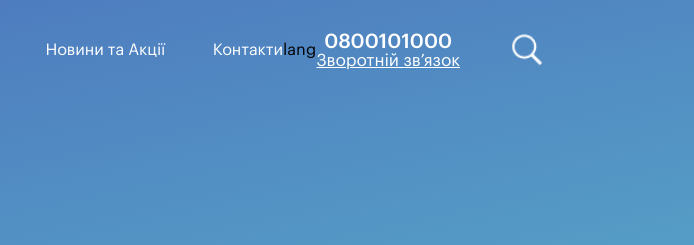
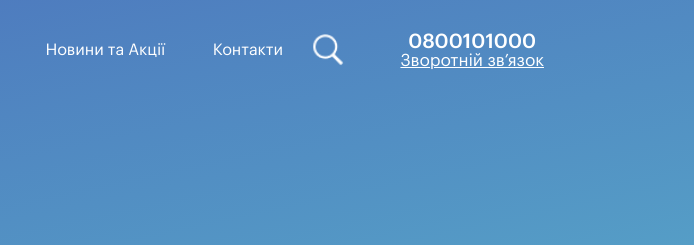
Before and after one commit to webazex/chicken-front, a plain HTML site: page index.html in a window 1280 px wide. Shown: the top 245 px of the page, 586-1280 px from the left. Drawn offline with Linux system fonts and the light colour scheme; files whose address does not match are found by name.

Commit message:
fix search icon position

```diff
--- a/css/main.css
+++ b/css/main.css
@@ -129,7 +129,7 @@ h4, h4 span {
 	justify-content: space-between;
 	align-items: center;
 }
-
+.header-container__lang-switcher {display: none;}
 .header-container__burger, .header-container__search-box {
 	width: 34px;
 	height: 34px;
@@ -146,8 +146,9 @@ h4, h4 span {
 	background-position: center;
 	background-repeat: no-repeat;
 	background-size: cover;
-	order: 6;
-	margin-right: 50px;
+	order: unset;
+	margin-left: auto;
+	margin-right: auto;
 }
 .header-container__burger span {
 	width: 100%;
```
